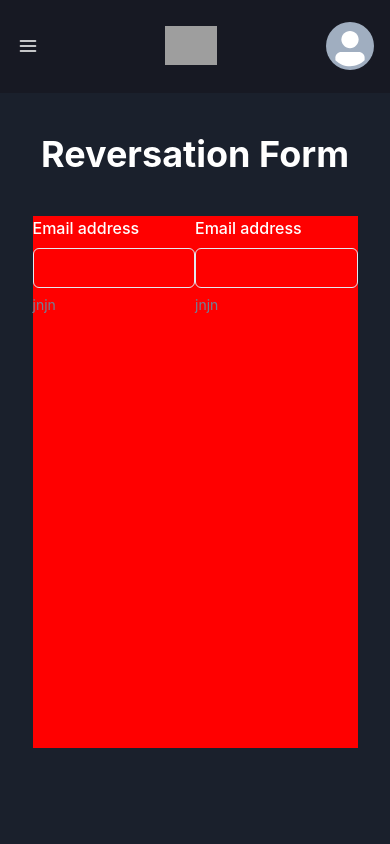
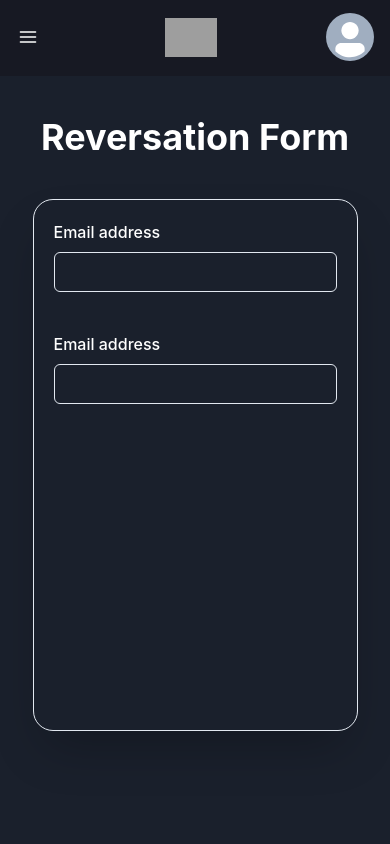
Before and after one commit to lox0131/PremierCorporateWeb, a Next.js app in the folder client/: page /reversation in a window 390 px wide. Shown: the top 844 px of the page. Built offline with nearby package versions, Linux system fonts and the light colour scheme; no server answers; grey boxes are pictures that could not be loaded.

Commit message:
added things to forms

```diff
--- a/client/components/Footer.tsx
+++ b/client/components/Footer.tsx
@@ -5,7 +5,6 @@ import {
   Stack,
   Text,
   Image,
-  useMediaQuery,
   VisuallyHidden,
 } from "@chakra-ui/react";
 import { FaInstagram, FaTwitter } from "react-icons/fa";
@@ -44,7 +43,6 @@ const SocialButton = ({
 };
 
 const Footer: React.FC = () => {
-  const [isLargerThan] = useMediaQuery("(min-width: 500px)");
   return (
     <Box
       bg="gray.900"
@@ -59,13 +57,11 @@ const Footer: React.FC = () => {
         justify={{ base: "center", md: "space-between" }}
         align={{ base: "center", md: "center" }}
       >
-        {isLargerThan && (
           <Image
             h="39px"
             src="http://www.premiercorporatelimo.com/img/logo.png"
             alt="img"
           />
-        )}
         <Text>© 2021 Premier Corp. All rights reserved</Text>
         <Stack direction={"row"} spacing={6}>
           <SocialButton label={"Twitter"} href={"#"}>
--- a/client/components/Header.tsx
+++ b/client/components/Header.tsx
@@ -1,7 +1,6 @@
 import {
   Box,
   Flex,
-  useMediaQuery,
   Image,
   IconButton,
   Button,
@@ -25,7 +24,6 @@ import { MobileNav } from "./MobileNav";
 import { DesktopNav } from "./DesktopNav";
 
 const Header: React.FC = () => {
-  const [isLargerThan] = useMediaQuery("(min-width: 500px)");
   const [user] = useAuthState(firebase.auth());
 
   const { isOpen, onToggle } = useDisclosure();
@@ -34,7 +32,7 @@ const Header: React.FC = () => {
       <Flex
         bg="gray.900"
         color="white"
-        minH={isLargerThan ? "9vh" : "11vh"}
+        minH="9vh"
         py={{ base: 2 }}
         px={{ base: 4 }}
         borderBottom={1}
--- a/client/components/Reservations.tsx
+++ b/client/components/Reservations.tsx
@@ -6,9 +6,19 @@ import {
   FormErrorMessage,
   FormHelperText,
   Input,
+  useMediaQuery,
 } from "@chakra-ui/react";
+import { useEffect, useState } from "react";
 
 const Reservations: React.FC = () => {
+  const [isMinWidthMedium, setIsMinWidthMedium] = useState(false);
+  const [isLargerThan] = useMediaQuery("(min-width: 800px)");
+  useEffect(() => {
+    if (isLargerThan !== isMinWidthMedium) {
+      setIsMinWidthMedium(isLargerThan);
+    }
+  }, [isLargerThan]);
+
   return (
     <>
       <Heading
@@ -28,17 +38,27 @@ const Reservations: React.FC = () => {
         color="white"
         justifyContent="center"
       >
-        <Flex w="70%" minW="325px" h="70%" backgroundColor="red">
-          <FormControl id="email">
+        <Flex
+          w="60%"
+          minW="325px"
+          h="70%"
+          borderWidth="1px"
+          boxShadow="2xl"
+          borderRadius="20px"
+          flexDirection={isMinWidthMedium ? "row" : "column"}
+        >
+          <Flex w={isMinWidthMedium ? "50%" : "100%"}>
+            <FormControl id="email" padding="20px">
               <FormLabel>Email address</FormLabel>
               <Input type="email" />
-            <FormHelperText>jnjn</FormHelperText>
             </FormControl>
-          <FormControl id="email">
+          </Flex>
+          <Flex w={isMinWidthMedium ? "50%" : "100%"}>
+            <FormControl id="email" padding="20px">
               <FormLabel>Email address</FormLabel>
               <Input type="email" />
-            <FormHelperText>jnjn</FormHelperText>
             </FormControl>
+          </Flex>
         </Flex>
       </Flex>
     </>
```
Also changed, not shown: client/components/SideBySide.tsx (+13 -6 lines). Lines whose indentation alone changed are shown as unchanged.
